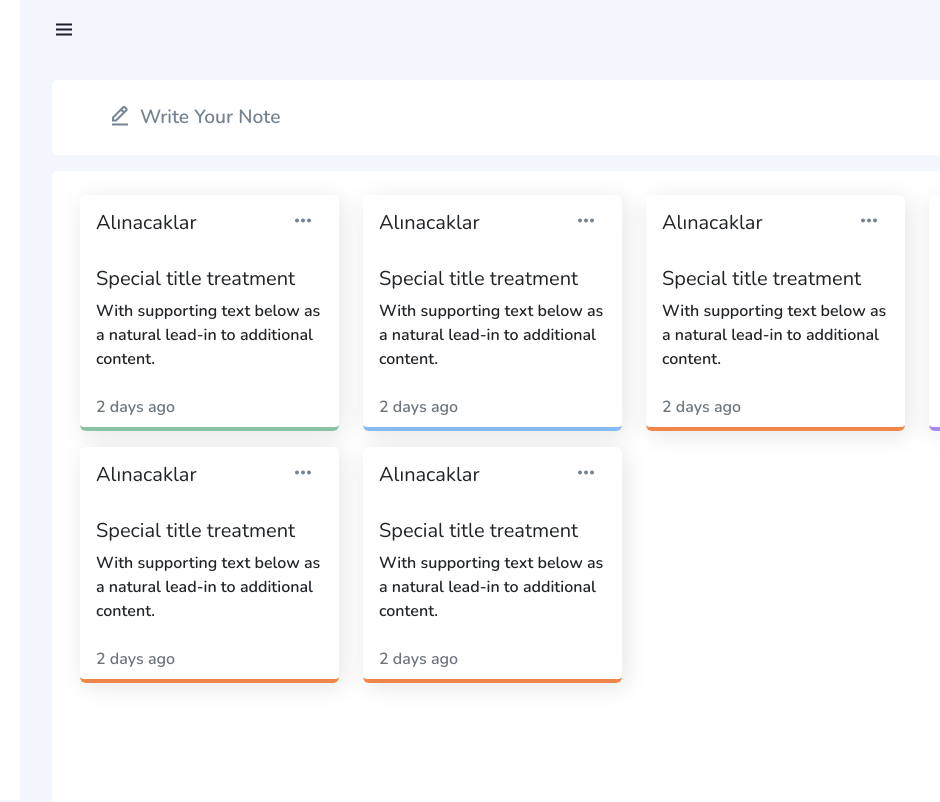
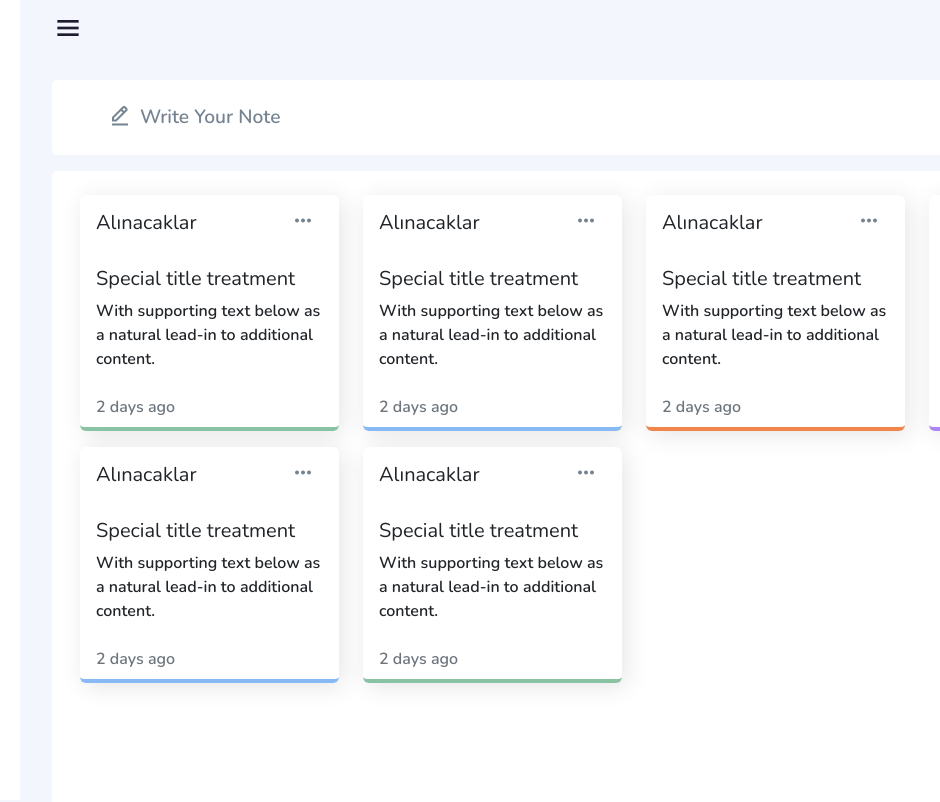
Before and after one commit to eser1/NoteApp, a website: page index.html in a window 1280 px wide. Shown: the full height of the page, 48-988 px from the left. Drawn offline with nearby package versions, Linux system fonts and the light colour scheme; files whose address does not match are found by name.

Commit message:
borders changed

```diff
--- a/assets/css/style.css
+++ b/assets/css/style.css
@@ -62,7 +62,7 @@ a{
 }
 .header_toggle{
     color: var(--bg-dark);
-    font-size: 1.5rem;
+    font-size: 2rem;
     cursor: pointer
 }
 
--- a/index.html
+++ b/index.html
@@ -226,7 +226,7 @@
                             </div>
                         </div><!-- End Column -->
                         <div class="col-lg-3 col-md-6 col-sm-12">
-                            <div class="card border-orange">
+                            <div class="card border-blue">
                                 <div class="card-header">
                                     <h5 class="mt-2">Alınacaklar</h5>
                                     <div class="dropdown dropdown-menu-end">
@@ -265,7 +265,7 @@
                             </div>
                         </div><!-- End Column -->
                         <div class="col-lg-3 col-md-6 col-sm-12">
-                            <div class="card border-orange">
+                            <div class="card border-green">
                                 <div class="card-header">
                                     <h5 class="mt-2">Alınacaklar</h5>
                                     <div class="dropdown dropdown-menu-end">
```
